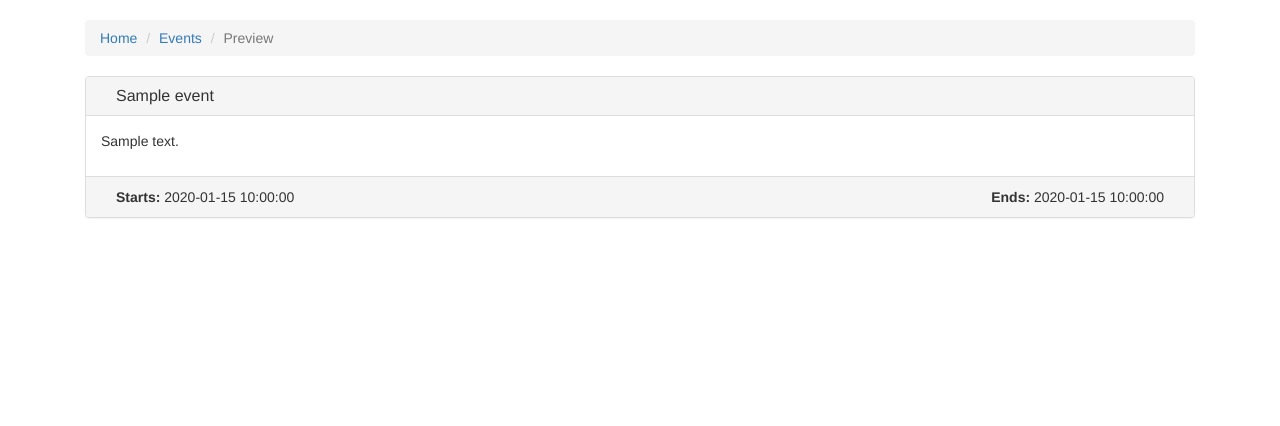
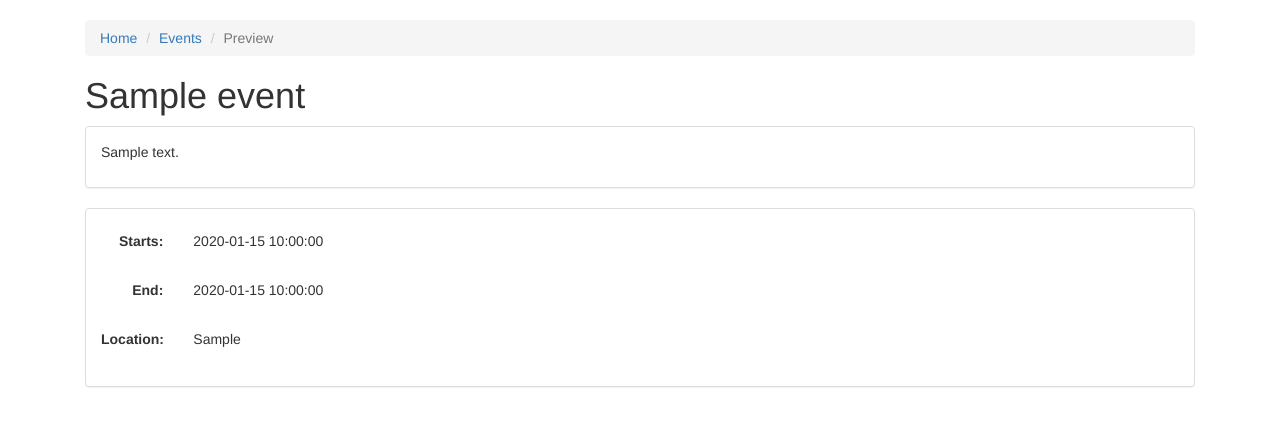
Before and after one commit to jonasliekens/KWB-App, a Flask app: page /event/1 in a window 1280 px wide. Shown: the part 52-478 px from the top of the page. Run offline with Flask 2, Linux system fonts and the light colour scheme; a user stored in the database is signed in; tables that the repository leaves empty hold one stand-in row (values such as "Sample post"); parts of the project's set-up code (start-up, migrations or seed data) failed here and were passed over; some libraries are stand-ins or nearby versions.

Commit message:
Added location to event

```diff
--- a/app/api.py
+++ b/app/api.py
@@ -154,5 +154,6 @@ def map_event_detail_dto(event: Event):
         "title": event.title,
         "description": event.description,
         "start": event.start.strftime('%d-%m-%Y %H:%M:%S'),
-        "end": event.end.strftime('%d-%m-%Y %H:%M:%S')
+        "end": event.end.strftime('%d-%m-%Y %H:%M:%S'),
+        "location": event.location
     }
--- a/app/forms.py
+++ b/app/forms.py
@@ -44,6 +44,7 @@ class EditPostForm(FlaskForm):
 
 class EditEventForm(FlaskForm):
     title = StringField('Title', validators=[DataRequired()])
+    location = StringField('Location', validators=[DataRequired()])
     description = PageDownField('Description', validators=[DataRequired()])
     start = DateTimeField('Starts on', validators=[DataRequired()], format='%d-%m-%Y %H:%M')
     end = DateTimeField('Ends on', validators=[DataRequired()], format='%d-%m-%Y %H:%M')
--- a/app/models.py
+++ b/app/models.py
@@ -65,6 +65,7 @@ class Event(db.Model):
     id = db.Column(db.Integer, primary_key=True)
     title = db.Column(db.String(60), unique=True)
     description = db.Column(db.Text())
+    location = db.Column(db.Text())
     start = db.Column(db.DateTime())
     end = db.Column(db.DateTime())
 
--- a/app/templates/event_detail.html
+++ b/app/templates/event_detail.html
@@ -8,16 +8,28 @@
     <li class="active">Preview</li>
 </ol>
 
+<h1>{{event.title}}</h1>
+
 <div class="panel panel-default">
-    <div class="panel-heading">
-        <div class="col-xs-4"><h2 class="panel-title">{{event.title}}</h2></div>
-        <div class="clearfix"></div>
-    </div>
     <div class="panel-body">{{event.description|markdown}}</div>
-    <div class="panel-footer">
-        <div class="col-xs-4"><strong>Starts:</strong> {{event.start}}</div>
-        <div class="col-xs-4 pull-right text-right"><strong>Ends:</strong> {{event.end}}</div>
-        <div class="clearfix"></div>
+</div>
+
+<div class="panel panel-default">
+    <div class="panel-body">
+        <form class="form-horizontal">
+            <div class="form-group">
+                <label class="control-label col-sm-1" for="startsOn">Starts:</label>
+                <p id="startsOn" class="form-control-static col-sm-11">{{event.start}}</p>
+            </div>
+             <div class="form-group">
+                <label class="control-label col-sm-1" for="endsOn">End:</label>
+                <p id="endsOn" class="form-control-static col-sm-11">{{event.end}}</p>
+            </div>
+            <div class="form-group">
+                <label class="control-label col-sm-1" for="location">Location:</label>
+                <p id="location" class="form-control-static col-sm-11">{{event.location}}</p>
+            </div>
+        </form>
     </div>
 </div>
 
--- a/app/views.py
+++ b/app/views.py
@@ -177,6 +177,7 @@ def new_event():
     if form.validate_on_submit():
         kwb_event = Event()
         kwb_event.title = form.title.data
+        kwb_event.location = form.location.data
         kwb_event.description = form.description.data
         kwb_event.start = form.start.data
         kwb_event.end = form.end.data
@@ -206,6 +207,7 @@ def edit_event(id):
     if form.validate_on_submit():
         kwb_event.title = form.title.data
         kwb_event.description = form.description.data
+        kwb_event.location = form.location.data
         kwb_event.start = form.start.data
         kwb_event.end = form.end.data
         db.session.add(kwb_event)
@@ -214,6 +216,7 @@ def edit_event(id):
         return redirect(url_for('events'))
     else:
         form.title.data = kwb_event.title
+        form.location.data = kwb_event.location
         form.description.data = kwb_event.description
         form.start.data = kwb_event.start
         form.end.data = kwb_event.end
```
Also changed, not shown: app/templates/create_event.html (+8 -0 lines), app/templates/edit_event.html (+8 -0 lines), migrations/versions/7fc22b5536bf_.py (added, +28 -0 lines).
